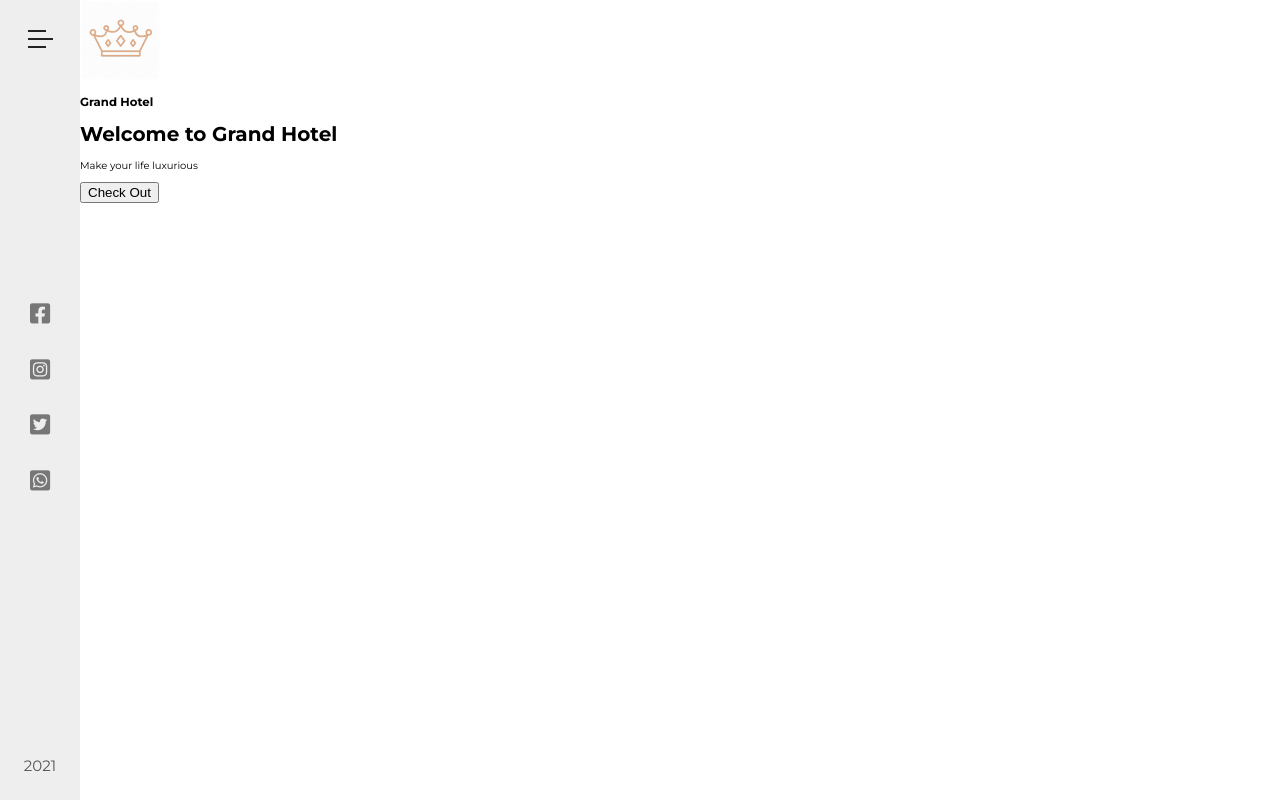
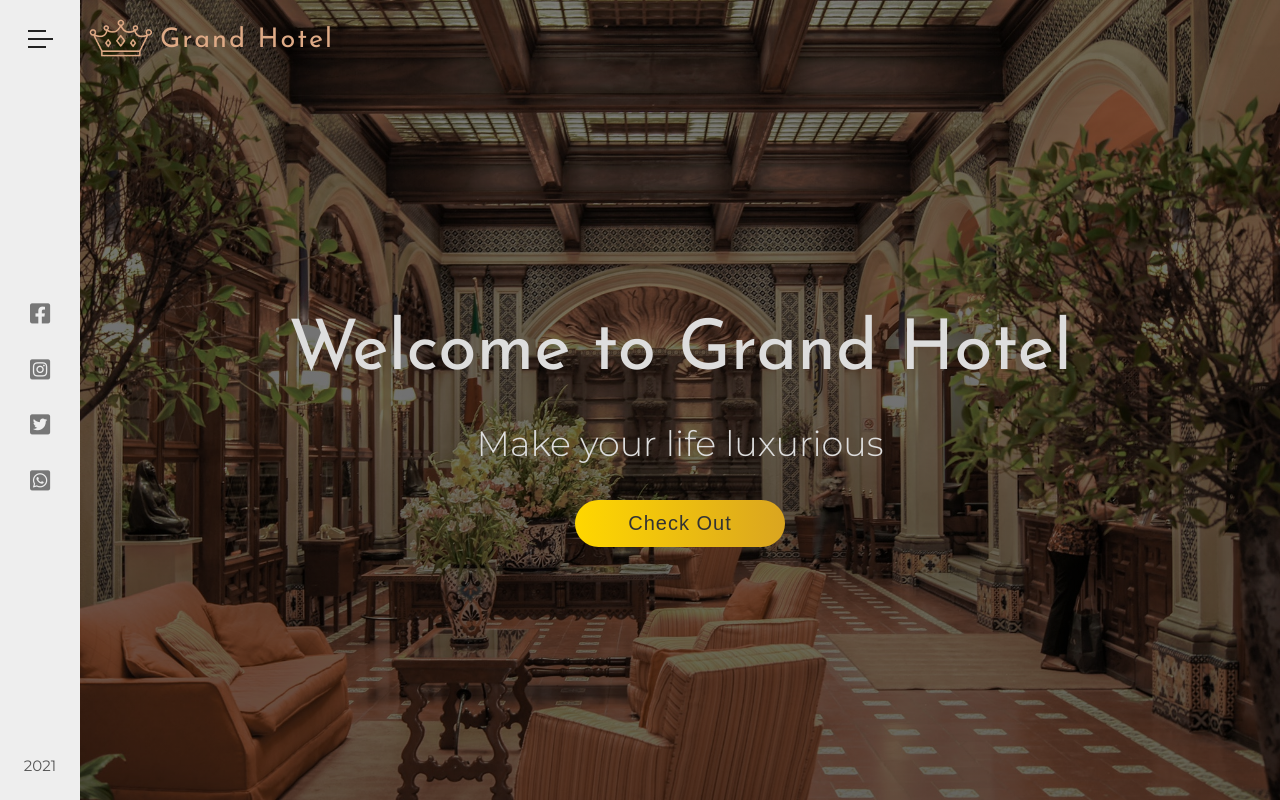
Before and after one commit to csswoman/grand-hotel, a plain HTML site: page index.html in a window 1280 px wide. Drawn offline with Linux system fonts and the light colour scheme.

Commit message:
add styles and animations to the header

```diff
--- a/css/style.css
+++ b/css/style.css
@@ -208,5 +208,75 @@ position: relative;
 }
 
 .header {
+    height: 100vh;
     margin-left: 8rem;
+    background: linear-gradient(to top, rgba(0, 0, 0, 0.6), rgba(0, 0, 0, 0.5)), url(../img/header-1.jpeg) center no-repeat;
+    background-size: cover;
 }
+
+.brand {
+    display: flex;
+    cursor: pointer;
+}
+
+.hotel-heading {
+    font-family: 'Josefin Sans', sans-serif;
+    font-size: 2.7rem;
+    font-weight: 400;
+    color: #deaa86;
+    letter-spacing: .2rem;
+}
+
+.banner {
+    display: flex;
+    flex-direction: column;
+    align-items: center;
+    justify-content: center;
+    height: 65rem;
+    color: #ddd;
+}
+
+.banner-heading {
+    margin-bottom: 0;
+    font-family: 'Josefin Sans', sans-serif;
+    font-size: 7rem;
+    font-weight: 400;
+    animation: anim 2s;
+}
+
+.banner-paragraph {
+    font-size: 3.5rem;
+    font-weight: 300;
+    animation: anim 1.5s .5s backwards;
+}
+
+.banner-button {
+    width: 21rem;
+    padding: 1.2rem 2rem;
+    font-size: 2rem;
+    color: #333;
+    letter-spacing: .1rem;
+    border: none;
+    border-radius: 10rem;
+    outline: none;
+    background: linear-gradient(to right, gold, goldenrod);
+    cursor: pointer;
+    animation: anim 1s 1s backwards;
+}
+
+.banner-button:hover {
+    background: linear-gradient(to left, gold, goldenrod);
+}
+
+.banner-button:active {
+    transform: translateY(.2rem);
+}
+
+@keyframes anim {
+    0% {
+        opacity: 0;
+    }
+    100% {
+        opacity: 1;
+    }
+}
```
